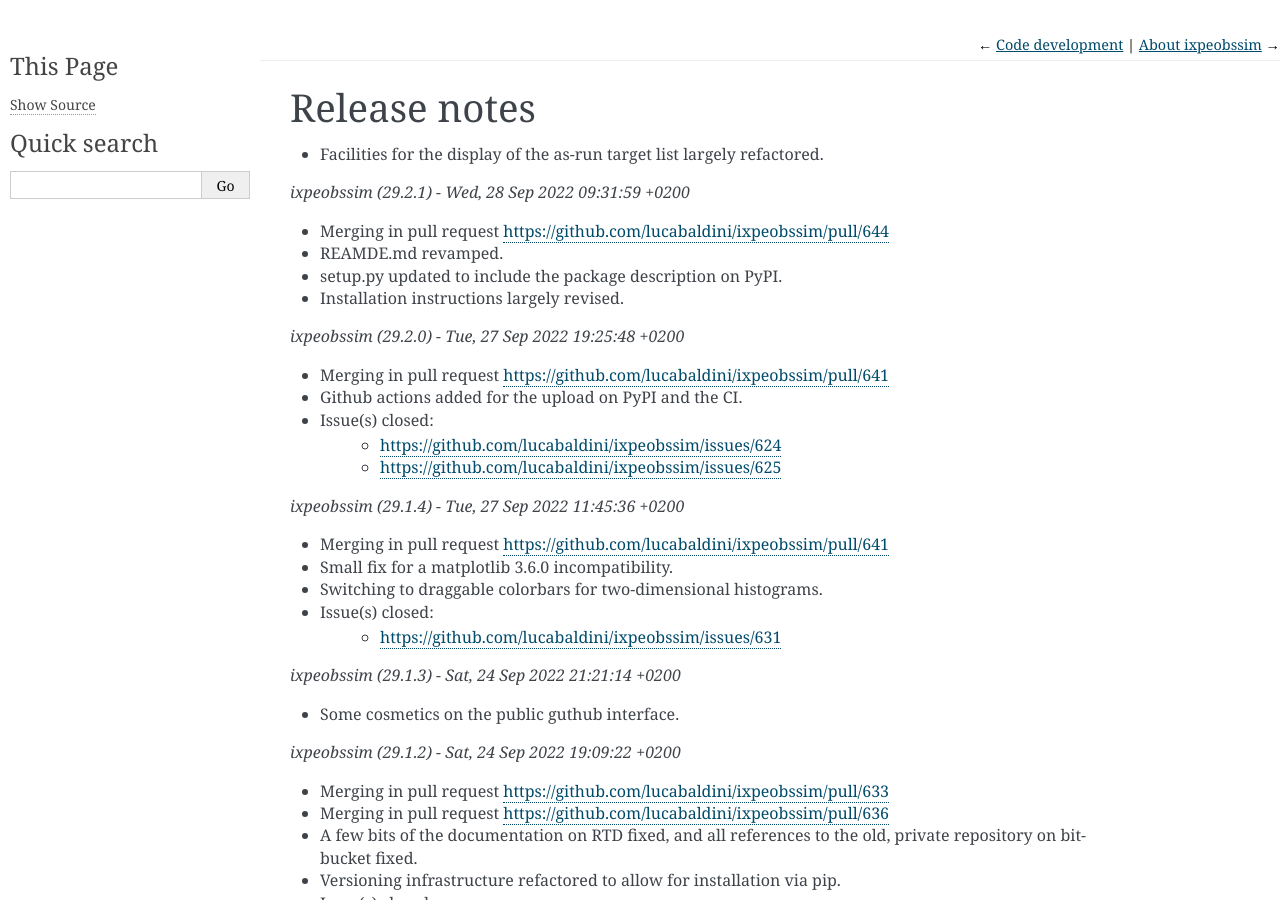
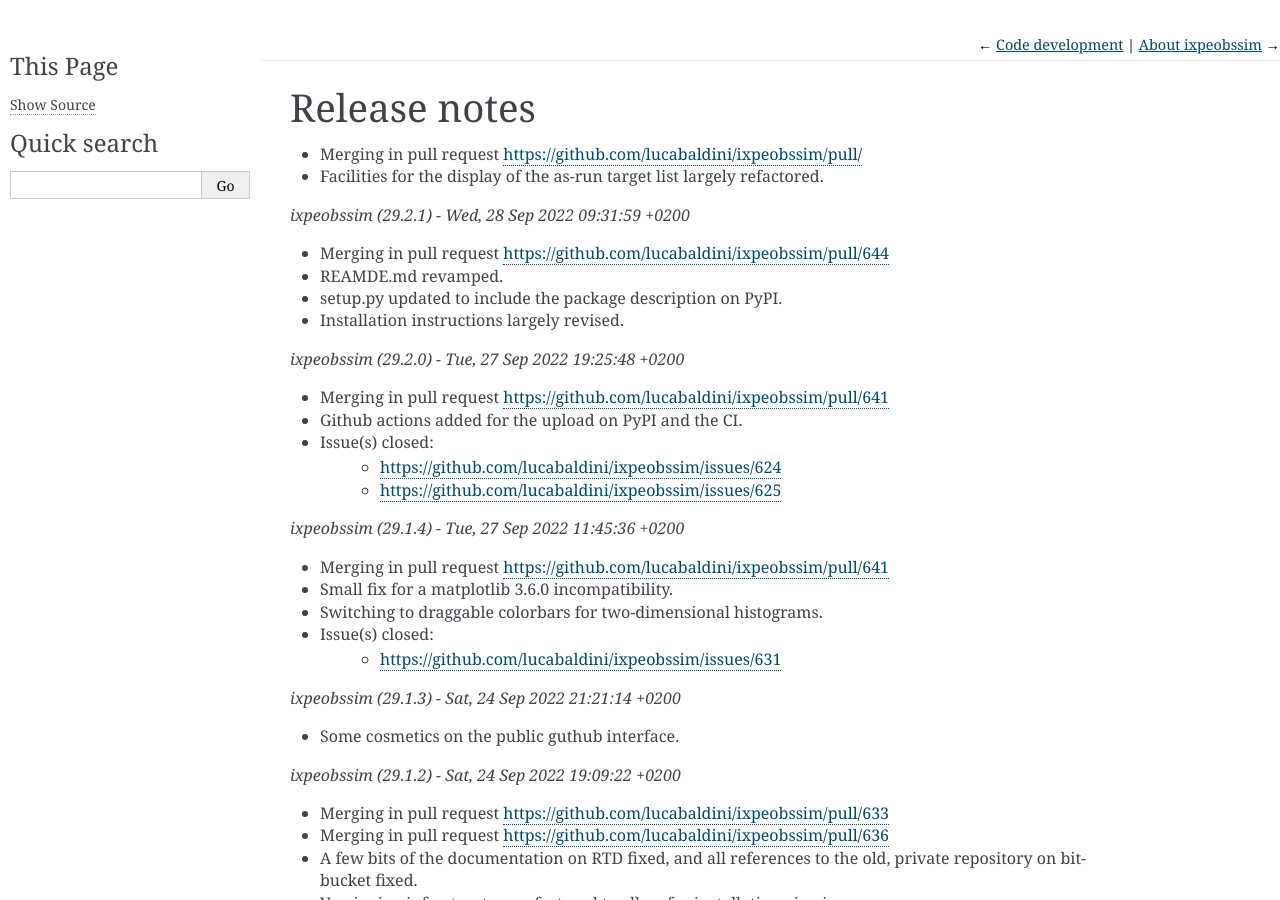
Before and after one commit to lucabaldini/ixpeobssim, a Sphinx documentation site: the page built from docs/release_notes.rst, in a window 1280 px wide and 900 px high. Built offline with Sphinx 7.4.7, drawn with Linux system fonts in a browser that asks for light colours; formulas are drawn with MathJax 3.

Commit message:
Updated release notes.

```diff
--- a/docs/release_notes.rst
+++ b/docs/release_notes.rst
@@ -3,7 +3,7 @@
 Release notes
 =============
 
-
+* Merging in pull request https://github.com/lucabaldini/ixpeobssim/pull/
 * Facilities for the display of the as-run target list largely refactored.
 
 
```
